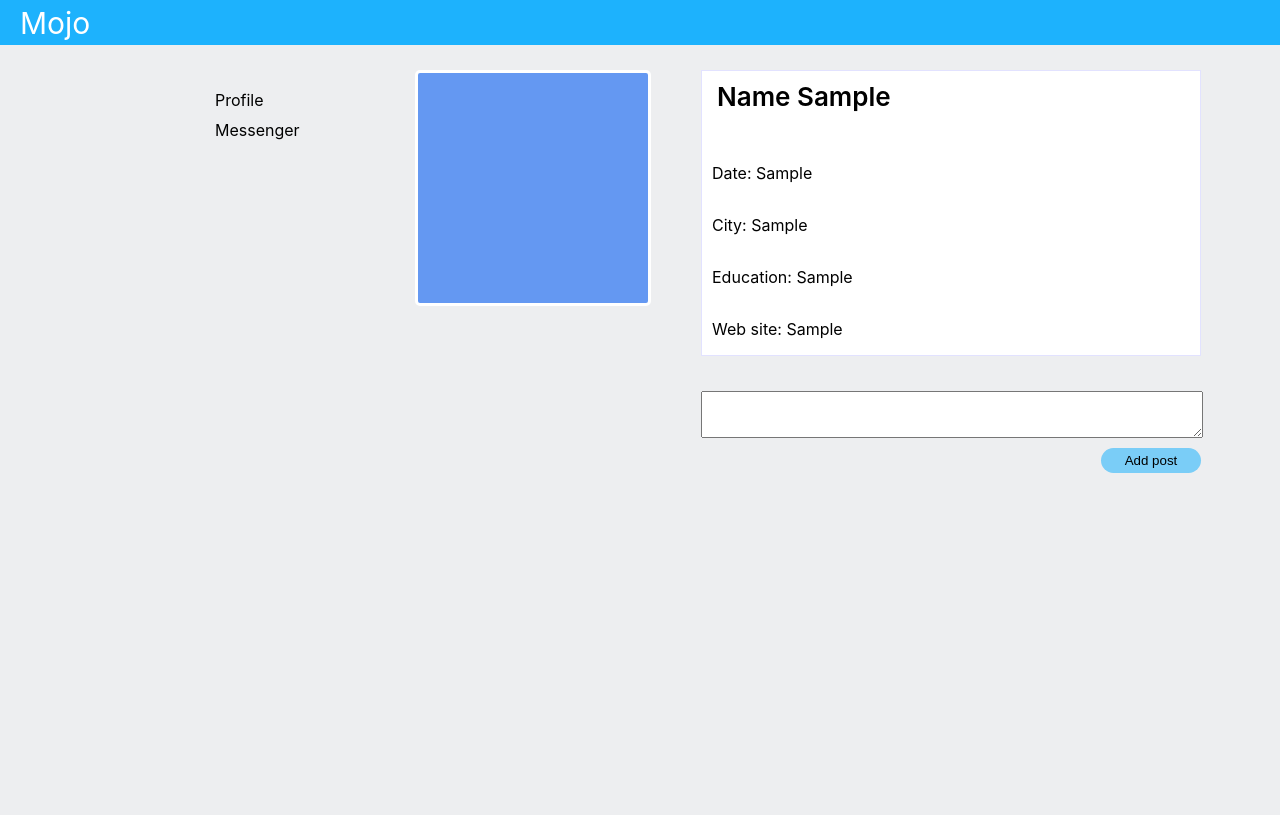
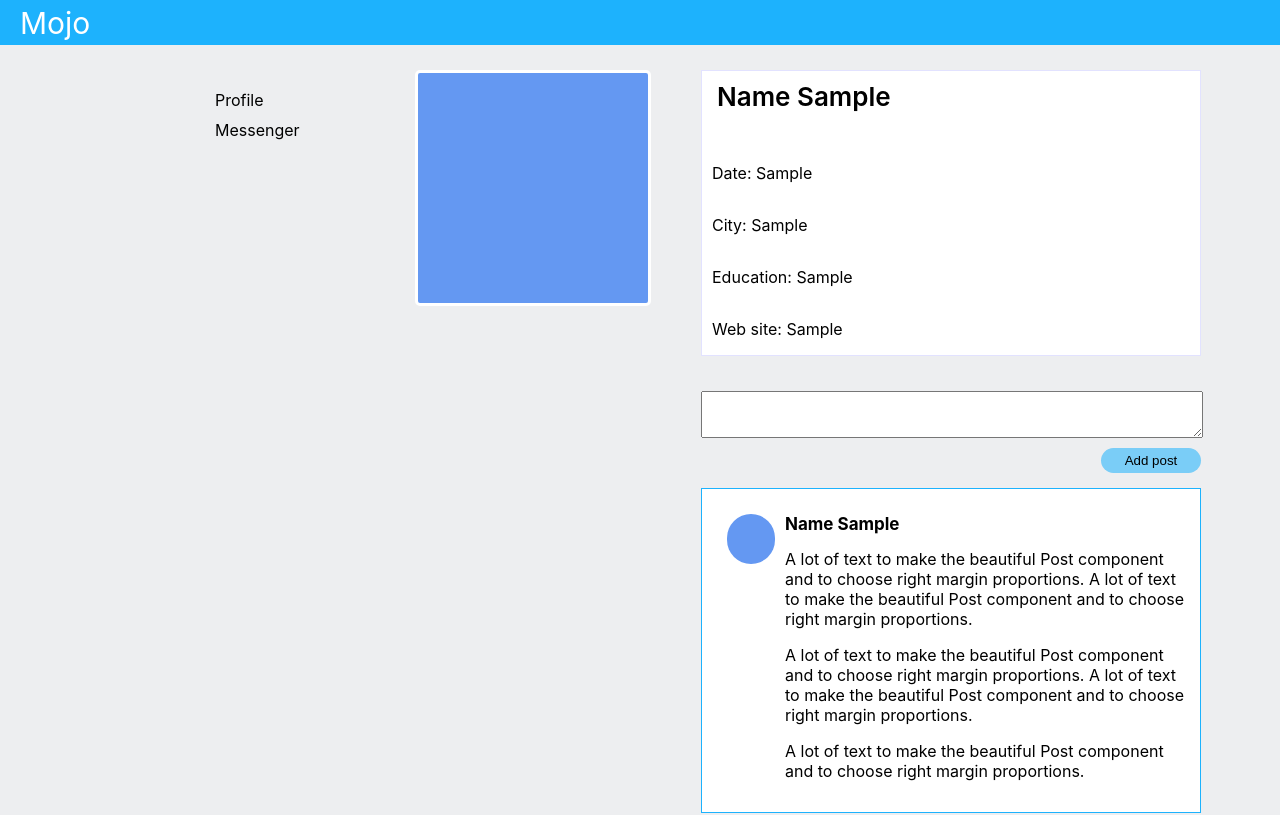
Before and after one commit to HerrWallace/social-network, a React (Create React App) app: page /profile in a window 1280 px wide. Shown: the top 815 px of the page. Built offline with nearby package versions, Linux system fonts and the light colour scheme.

Commit message:
feat: make Post component

```diff
--- /dev/null
+++ b/src/Components/Profile/Post/Post.module.css
@@ -0,0 +1,32 @@
+.post {
+  border: solid 1px rgb(29, 178, 253);
+  margin-top: 15px;
+  padding: 15px;
+  margin-bottom: 15px;
+  display: flex;
+  max-width: 500px;
+  background-color: white;
+}
+
+.image {
+  box-sizing: border-box;
+  margin: 10px 10px 0 10px;
+  width: 50px;
+  max-width: 50px;
+  height: 50px;
+  max-height: 50px;
+  border-radius: 100px;
+  background-color: rgb(100, 152, 242);
+}
+
+.name {
+  font-weight: 700;
+  font-size: 17px;
+  margin-bottom: 15px;
+}
+
+.content {
+  margin-top: 10px;
+  text-align: left;
+  max-width: 400px;
+}
--- /dev/null
+++ b/src/Components/Profile/Post/Post.tsx
@@ -0,0 +1,25 @@
+import styles from './Post.module.css';
+
+export const Post = () => {
+  return (
+    <div className={styles.post}>
+      <div className={styles.image}></div>
+      <div className={styles.content}>
+        <div className={styles.name}>Name Sample</div>
+        A lot of text to make the
+        beautiful Post component and to choose right margin proportions. A lot
+        of text to make the beautiful Post component and to choose right margin
+        proportions.
+        <p>
+          A lot of text to make the beautiful Post component and to choose right
+          margin proportions. A lot of text to make the beautiful Post component
+          and to choose right margin proportions.
+        </p>
+        <p>
+          A lot of text to make the beautiful Post component and to choose right
+          margin proportions.
+        </p>
+      </div>
+    </div>
+  );
+};
--- a/src/Components/Profile/ProfilePosts/ProfilePosts.tsx
+++ b/src/Components/Profile/ProfilePosts/ProfilePosts.tsx
@@ -1,3 +1,4 @@
+import { Post } from '../Post/Post';
 import styles from './ProfilePosts.module.css';
 
 export const ProfilePosts = () => {
@@ -5,6 +6,8 @@ export const ProfilePosts = () => {
     <>
       <textarea className={styles.textarea} />
       <button className={styles.button}>Add post</button>
+      <Post />
+      <Post />
     </>
   );
 };
```
